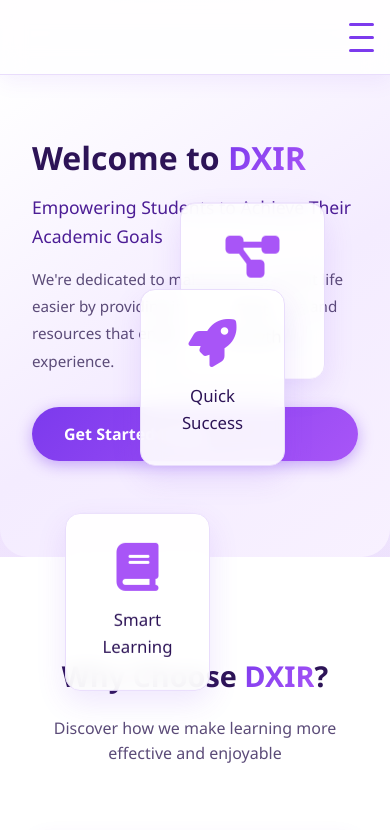
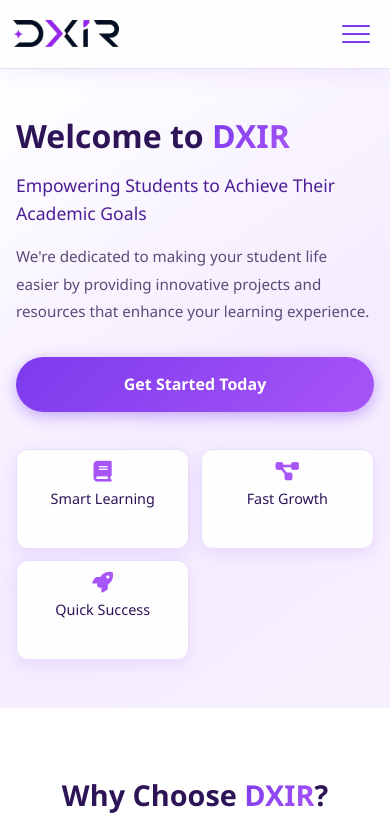
Before and after one commit to JanusIbasco-dev/Dashboard, a website: page index.html in a window 390 px wide. Shown: the top 830 px of the page. Drawn offline with Linux system fonts and the light colour scheme.

Commit message:
Initial commit

```diff
--- a/styles.css
+++ b/styles.css
@@ -22,6 +22,12 @@
 
 html {
     scroll-behavior: smooth;
+}
+
+html,
+body {
+    width: 100%;
+    overflow-x: clip;
 }
 
 body {
@@ -59,7 +65,6 @@ body {
     display: flex;
     align-items: center;
     min-height: 42px;
-    margin-left: -10rem;
 }
 
 .brand-logo {
@@ -73,7 +78,7 @@ body {
     list-style: none;
     gap: 2rem;
     margin-left: auto;
-    transform: translateX(72px);
+    flex-wrap: wrap;
 }
 
 .nav-links a {
@@ -101,21 +106,39 @@ body {
 
 .hamburger {
     display: none;
-    flex-direction: column;
+    position: relative;
+    width: 42px;
+    height: 42px;
+    justify-content: center;
+    align-items: center;
     cursor: pointer;
 }
 
 .hamburger span {
-    width: 25px;
-    height: 3px;
+    position: absolute;
+    width: 28px;
+    height: 2.5px;
     background-color: var(--primary-purple);
-    margin: 5px 0;
+    left: 7px;
     transition: var(--transition);
     border-radius: 2px;
 }
 
+.hamburger span:nth-child(1) {
+    top: 12px;
+}
+
+.hamburger span:nth-child(2) {
+    top: 20px;
+}
+
+.hamburger span:nth-child(3) {
+    top: 28px;
+}
+
 .hamburger.active span:nth-child(1) {
-    transform: rotate(45deg) translate(10px, 10px);
+    top: 20px;
+    transform: rotate(45deg);
 }
 
 .hamburger.active span:nth-child(2) {
@@ -123,7 +146,8 @@ body {
 }
 
 .hamburger.active span:nth-child(3) {
-    transform: rotate(-45deg) translate(7px, -7px);
+    top: 20px;
+    transform: rotate(-45deg);
 }
 
 /* Mobile Navigation Menu */
@@ -165,7 +189,7 @@ body {
 .hero {
     background: linear-gradient(145deg, #ffffff 0%, var(--soft-lilac) 55%, #f8f1ff 100%);
     color: var(--heading-ink);
-    padding: 4rem 2rem 6rem 2rem;
+    padding: clamp(2.5rem, 5vw, 4rem) clamp(1rem, 4vw, 2rem) clamp(3rem, 6vw, 6rem);
     min-height: 85vh;
     display: flex;
     align-items: center;
@@ -179,11 +203,12 @@ body {
 
 .hero-content {
     flex: 1;
+    min-width: 0;
     animation: slideInLeft 0.8s ease;
 }
 
 .hero h1 {
-    font-size: 3.5rem;
+    font-size: clamp(2rem, 5.5vw, 3.5rem);
     margin-bottom: 1rem;
     line-height: 1.2;
 }
@@ -196,13 +221,13 @@ body {
 }
 
 .hero-subtitle {
-    font-size: 1.5rem;
+    font-size: clamp(1.1rem, 2.3vw, 1.5rem);
     margin-bottom: 1rem;
     color: var(--deep-purple);
 }
 
 .hero-description {
-    font-size: 1.1rem;
+    font-size: clamp(0.98rem, 1.8vw, 1.1rem);
     margin-bottom: 2rem;
     color: var(--text-gray);
     line-height: 1.8;
@@ -230,8 +255,9 @@ body {
 .hero-visual {
     flex: 1;
     position: relative;
-    height: 350px;
-    min-width: 280px;
+    height: clamp(260px, 38vw, 350px);
+    min-width: 0;
+    width: min(100%, 460px);
     animation: slideInRight 0.8s ease;
     display: flex;
     align-items: center;
@@ -242,7 +268,7 @@ body {
     position: absolute;
     background: rgba(255, 255, 255, 0.92);
     backdrop-filter: blur(10px);
-    padding: 2.5rem;
+    padding: clamp(1.1rem, 2.6vw, 2.5rem);
     border-radius: 15px;
     border: 1px solid var(--border-gray);
     box-shadow: 0 12px 30px rgba(124, 58, 237, 0.12);
@@ -255,32 +281,32 @@ body {
 }
 
 .floating-card i {
-    font-size: 3rem;
+    font-size: clamp(1.5rem, 3vw, 3rem);
     color: var(--accent-purple);
 }
 
 .floating-card p {
-    font-size: 1.05rem;
+    font-size: clamp(0.85rem, 1.3vw, 1.05rem);
     color: var(--heading-ink);
 }
 
 .floating-card:nth-child(1) {
-    width: 165px;
-    top: -30px;
-    left: 100px;
+    width: clamp(120px, 18vw, 165px);
+    top: clamp(0px, 3vw, 10px);
+    left: clamp(4px, 7vw, 60px);
 }
 
 .floating-card.delay-1 {
-    width: 165px;
-    top: 90px;
-    right: 125px;
+    width: clamp(120px, 18vw, 165px);
+    top: clamp(70px, 16vw, 110px);
+    right: clamp(4px, 8vw, 70px);
     animation-delay: 2s;
 }
 
 .floating-card.delay-2 {
-    width: 165px;
-    bottom: -60px;
-    left: 160px;
+    width: clamp(120px, 18vw, 165px);
+    bottom: clamp(0px, 4vw, 10px);
+    left: clamp(28px, 12vw, 130px);
     animation-delay: 4s;
 }
 
@@ -311,7 +337,7 @@ body {
 
 .features-grid {
     display: grid;
-    grid-template-columns: repeat(auto-fit, minmax(320px, 1fr));
+    grid-template-columns: repeat(auto-fit, minmax(min(100%, 260px), 1fr));
     gap: 2rem;
     max-width: 1200px;
     margin: 0 auto;
@@ -551,9 +577,10 @@ body {
 
     .hero {
         flex-direction: column;
-        padding: 4rem 2rem;
+        padding: 3rem 1rem;
         gap: 2rem;
         min-height: auto;
+        border-radius: 0;
     }
 
     .hero h1 {
@@ -565,33 +592,30 @@ body {
     }
 
     .hero-visual {
-        height: 300px;
+        height: auto;
+        width: 100%;
+        max-width: 520px;
+        margin-top: 0.3rem;
+        display: grid;
+        grid-template-columns: repeat(3, minmax(0, 1fr));
+        gap: 0.8rem;
     }
 
     .floating-card {
-        width: 145px !important;
-        padding: 1.8rem;
-        font-size: 0.9rem;
+        position: static;
+        width: 100% !important;
+        min-height: 118px;
+        padding: 0.9rem 0.65rem;
+        font-size: 0.84rem;
+        gap: 0.45rem;
+        animation: none;
+        box-shadow: 0 6px 16px rgba(124, 58, 237, 0.1);
+        border-radius: 12px;
     }
 
-    .floating-card:nth-child(1) {
-        width: 145px;
-        top: 20px;
-        left: 10px;
-    }
-
-    .floating-card.delay-1 {
-        width: 145px;
-        top: auto;
-        bottom: 100px;
-        right: 10px;
-    }
-
-    .floating-card.delay-2 {
-        width: 145px;
-        bottom: 10px;
-        left: auto;
-        right: 50px;
+    .floating-card p {
+        font-size: 0.95rem;
+        line-height: 1.3;
     }
 
     .features-grid {
@@ -620,9 +644,33 @@ body {
     }
 }
 
+@media (max-width: 640px) {
+    .features,
+    .about,
+    .contact {
+        padding: 4rem 1rem;
+    }
+
+    .nav-container {
+        padding: 0 0.8rem;
+    }
+
+    .brand-logo {
+        width: 106px;
+    }
+
+    .section-header {
+        margin-bottom: 2.5rem;
+    }
+
+    .contact-container {
+        gap: 2rem;
+    }
+}
+
 @media (max-width: 480px) {
-    .logo {
-        font-size: 1.2rem;
+    .navbar {
+        padding: 0.8rem 0;
     }
 
     .hero h1 {
@@ -648,6 +696,7 @@ body {
     .cta-button {
         width: 100%;
         padding: 0.9rem 2rem;
+        text-align: center;
     }
 
     .feature-card {
@@ -676,4 +725,51 @@ body {
     .nav-links a {
         padding: 0.8rem 1.5rem;
     }
+
+    .hero-visual {
+        max-width: none;
+        grid-template-columns: repeat(2, minmax(0, 1fr));
+        gap: 0.7rem;
+    }
+
+    .floating-card {
+        min-height: 100px;
+        padding: 0.75rem 0.6rem;
+    }
+
+    .floating-card i {
+        font-size: 1.3rem;
+    }
+
+    .floating-card p {
+        font-size: 0.9rem;
+    }
 }
+
+@media (max-width: 360px) {
+    .hero {
+        padding: 2.4rem 0.7rem;
+    }
+
+    .hero h1 {
+        font-size: 1.7rem;
+    }
+
+    .hero-subtitle {
+        font-size: 1rem;
+    }
+
+    .hero-description {
+        font-size: 0.9rem;
+    }
+
+    .feature-card,
+    .stat,
+    .info-card {
+        padding: 1rem;
+    }
+
+    .hero-visual {
+        grid-template-columns: 1fr;
+    }
+}
```
